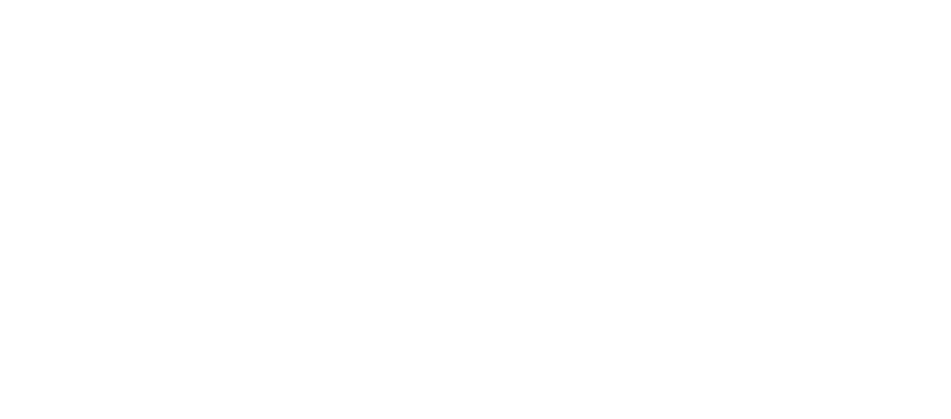
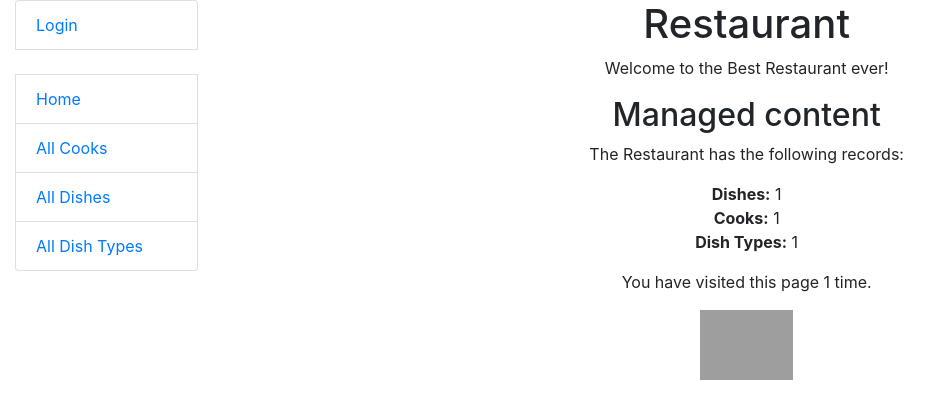
Before and after one commit to yhwh6/restaurant_service, a Django app: page / in a window 1280 px wide. Before the commit the part shown is empty. Shown: the top 419 px of the page, without its empty margins (0-951 px from the left). Run offline with Django 4.2, Linux system fonts and the light colour scheme; tables that the repository leaves empty hold one stand-in row (values such as "Sample post"); grey boxes are pictures that could not be loaded.

Commit message:
Updated index.html & forms, views

```diff
--- a/restaurant/views.py
+++ b/restaurant/views.py
@@ -5,6 +5,7 @@ from restaurant.forms import (
     CookUpdateForm,
     DishTypeSearchForm,
     DishSearchForm,
+    DishForm,
 )
 
 from django.urls import reverse_lazy
@@ -111,8 +112,8 @@ class DishListView(generic.ListView):
 
 class DishCreateView(generic.CreateView):
     model = Dish
+    form_class = DishForm
     success_url = reverse_lazy("restaurant:dish-list")
-    fields = "__all__"
 
 
 class DishDetailView(generic.DetailView):
@@ -121,8 +122,8 @@ class DishDetailView(generic.DetailView):
 
 class DishUpdateView(generic.UpdateView):
     model = Dish
+    form_class = DishForm
     success_url = reverse_lazy("restaurant:dish-list")
-    fields = "__all__"
 
 
 class DishDeleteView(generic.DeleteView):
--- a/templates/restaurant/cook_detail.html
+++ b/templates/restaurant/cook_detail.html
@@ -23,9 +23,9 @@
       <h4>Dishes</h4>
         {% for dish in cook.dishes.all %}
         <hr>
-        <p><strong>Name:</strong> {{ dish }}</p>
-        <p><strong>Description:</strong> {{ dish.description }}</p>
-        <p class="text-muted"><strong>Id:</strong> {{dish.id}}</p>
+          <p class="text-muted"><strong>Id:</strong> {{dish.id}}</p>
+          <p><strong>Name:</strong> {{ dish }}</p>
+          <p><strong>Description:</strong> {{ dish.description }}</p>
       {% empty %}
         <p>There are no dishes!</p>
     {% endfor %}
--- a/templates/restaurant/dish_detail.html
+++ b/templates/restaurant/dish_detail.html
@@ -10,7 +10,7 @@
       Update
     </a>
   </h1>
-  <p>Dish Type: ({{ dish.dish_type.name }})</p>
+  <p>Dish Type: {{ dish.dish_type.name }}</p>
   <hr>
   <h3>Description</h3>
   <p>{{ dish.description }}</p>
--- a/templates/restaurant/index.html
+++ b/templates/restaurant/index.html
@@ -0,0 +1,22 @@
+{% extends "base.html" %}
+
+{% block content %}
+  <div class="text-center login-windows">
+    <h1>Restaurant</h1>
+    <p>Welcome to the Best Restaurant ever!</p>
+    <h2>Managed content</h2>
+    <p>The Restaurant has the following records:</p>
+    <ul class="list-unstyled">
+      <li><strong>Dishes:</strong> {{ num_dishes }}</li>
+      <li><strong>Cooks:</strong> {{ num_cooks }}</li>
+      <li><strong>Dish Types:</strong> {{ num_dish_types }}</li>
+    </ul>
+    <p>You have visited this page
+      {{ num_visits }} time{{ num_visits|pluralize }}.
+    </p>
+    <img src="https://avatars.dzeninfra.ru/get-zen_doc/1950904/pub_5d7e16ce5eb26840a7faa15f_5d7e1cc943fdc000c3a7dc58/scale_1200.png" width="auto"
+         height="70">
+  </div>
+
+
+{% endblock %}
```
Also changed, not shown: restaurant/forms.py (+14 -1 lines).
